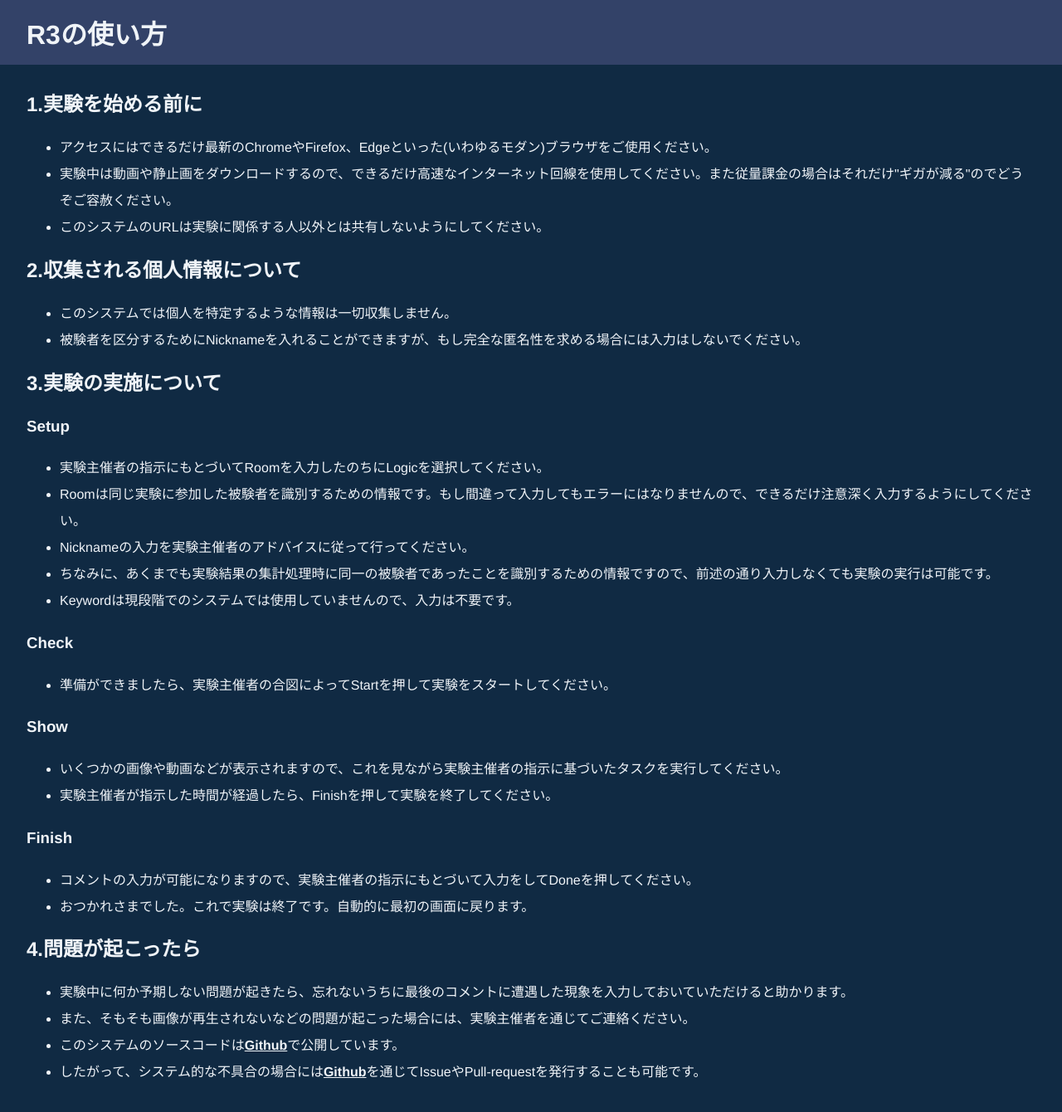
After one commit to kemunpus20/r3-app, a Django app: page /static/tutorial.html in a window 1280 px wide. The commit adds this page. Shown: the whole page at 83% size. Run offline with Django 3.2, Linux system fonts and the light colour scheme.

Commit message:
update views

```diff
--- a/r3/templates/base.html
+++ b/r3/templates/base.html
@@ -1,5 +1,4 @@
 <!DOCTYPE html>
-
 <html>
 {% load static %}
 
--- /dev/null
+++ b/static/tutorial.css
@@ -0,0 +1,25 @@
+body {
+    margin: 0;
+    border: 0;
+    padding: 0;
+    color: #F0F4F8;
+    background: #102A43;
+    font-family: "Helvetica Neue", Arial, "Hiragino Kaku Gothic ProN", "Hiragino Sans", Meiryo, sans-serif;
+}
+
+h1 {
+    margin: 0;
+    padding: 1rem 2rem 1rem 2rem;
+    color: #F0F4F8;
+    background-color: #334268;
+}
+
+div.body {
+    margin: 2rem;
+    line-height: 2rem;
+}
+
+a {
+    font-weight: bold;
+    color: #F0F4F8;
+}
--- /dev/null
+++ b/static/tutorial.html
@@ -0,0 +1,65 @@
+<!DOCTYPE html>
+<html lang="ja">
+
+<head>
+    <meta charset="UTF-8">
+    <link rel="stylesheet" type="text/css" href="tutorial.css">
+    <title>R3 Tutorial</title>
+</head>
+
+<body>
+    <h1>R3の使い方</h1>
+    <div class="body">
+        <h2>1.実験を始める前に</h2>
+        <p>
+            <ul>
+                <li>アクセスにはできるだけ最新のChromeやFirefox、Edgeといった(いわゆるモダン)ブラウザをご使用ください。</li>
+                <li>実験中は動画や静止画をダウンロードするので、できるだけ高速なインターネット回線を使用してください。また従量課金の場合はそれだけ"ギガが減る"のでどうぞご容赦ください。</li>
+                <li>このシステムのURLは実験に関係する人以外とは共有しないようにしてください。</li>
+            </ul>
+        </p>
+        <h2>2.収集される個人情報について</h2>
+        <p>
+            <ul>
+                <li>このシステムでは個人を特定するような情報は一切収集しません。</li>
+                <li>被験者を区分するためにNicknameを入れることができますが、もし完全な匿名性を求める場合には入力はしないでください。</li>
+            </ul>
+        </p>
+        <h2>3.実験の実施について</h2>
+        <p>
+            <h3>Setup</h3>
+            <ul>
+                <li>実験主催者の指示にもとづいてRoomを入力したのちにLogicを選択してください。</li>
+                <li>Roomは同じ実験に参加した被験者を識別するための情報です。もし間違って入力してもエラーにはなりませんので、できるだけ注意深く入力するようにしてください。</li>
+                <li>Nicknameの入力を実験主催者のアドバイスに従って行ってください。</li>
+                <li>ちなみに、あくまでも実験結果の集計処理時に同一の被験者であったことを識別するための情報ですので、前述の通り入力しなくても実験の実行は可能です。</li>
+                <li>Keywordは現段階でのシステムでは使用していませんので、入力は不要です。</li>
+            </ul>
+            <h3>Check</h3>
+            <ul>
+                <li>準備ができましたら、実験主催者の合図によってStartを押して実験をスタートしてください。</li>
+            </ul>
+            <h3>Show</h3>
+            <ul>
+                <li>いくつかの画像や動画などが表示されますので、これを見ながら実験主催者の指示に基づいたタスクを実行してください。</li>
+                <li>実験主催者が指示した時間が経過したら、Finishを押して実験を終了してください。</li>
+            </ul>
+            <h3>Finish</h3>
+            <ul>
+                <li>コメントの入力が可能になりますので、実験主催者の指示にもとづいて入力をしてDoneを押してください。</li>
+                <li>おつかれさまでした。これで実験は終了です。自動的に最初の画面に戻ります。</li>
+            </ul>
+        </p>
+        <h2>4.問題が起こったら</h2>
+        <p>
+            <ul>
+                <li>実験中に何か予期しない問題が起きたら、忘れないうちに最後のコメントに遭遇した現象を入力しておいていただけると助かります。</li>
+                <li>また、そもそも画像が再生されないなどの問題が起こった場合には、実験主催者を通じてご連絡ください。</li>
+                <li>このシステムのソースコードは<a href="https://github.com/kemunpus20/r3-app">Github</a>で公開しています。</li>
+                <li>したがって、システム的な不具合の場合には<a href="https://github.com/kemunpus20/r3-app">Github</a>を通じてIssueやPull-requestを発行することも可能です。</li>
+            </ul>
+        </p>
+    </div>
+</body>
+
+</html>
```
Also changed, not shown: r3/templates/finish.html (+4 -6 lines), r3/templates/main.html (+5 -7 lines), r3/templates/play.html (+5 -10 lines), r3/templates/start.html (+4 -6 lines), static/common.css (+75 -94 lines).
